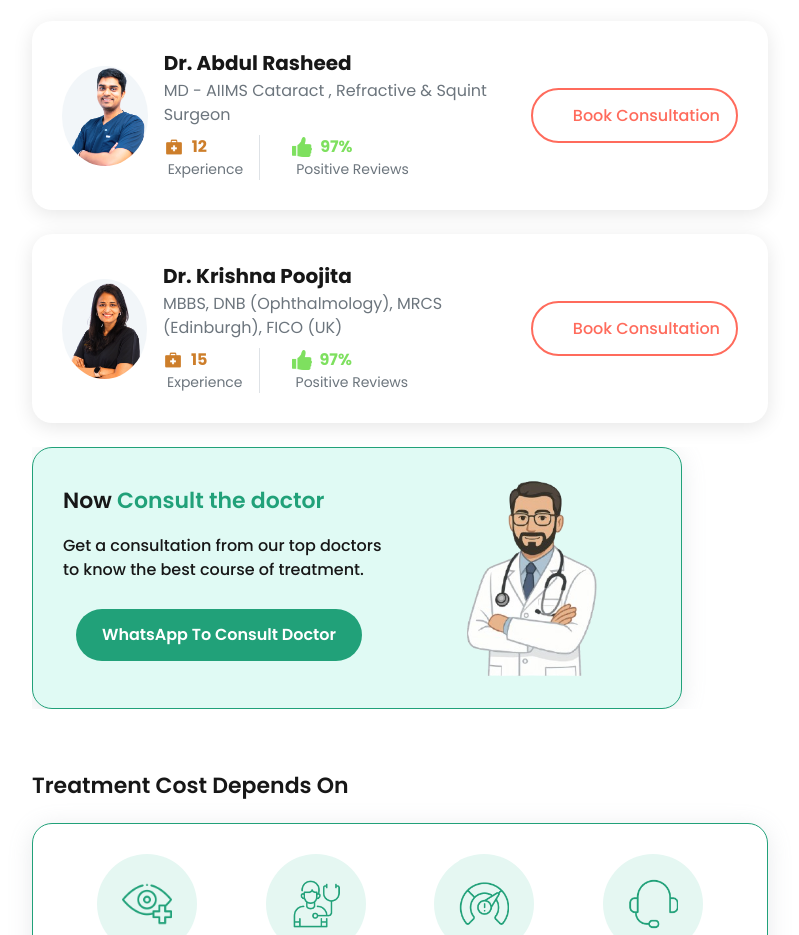
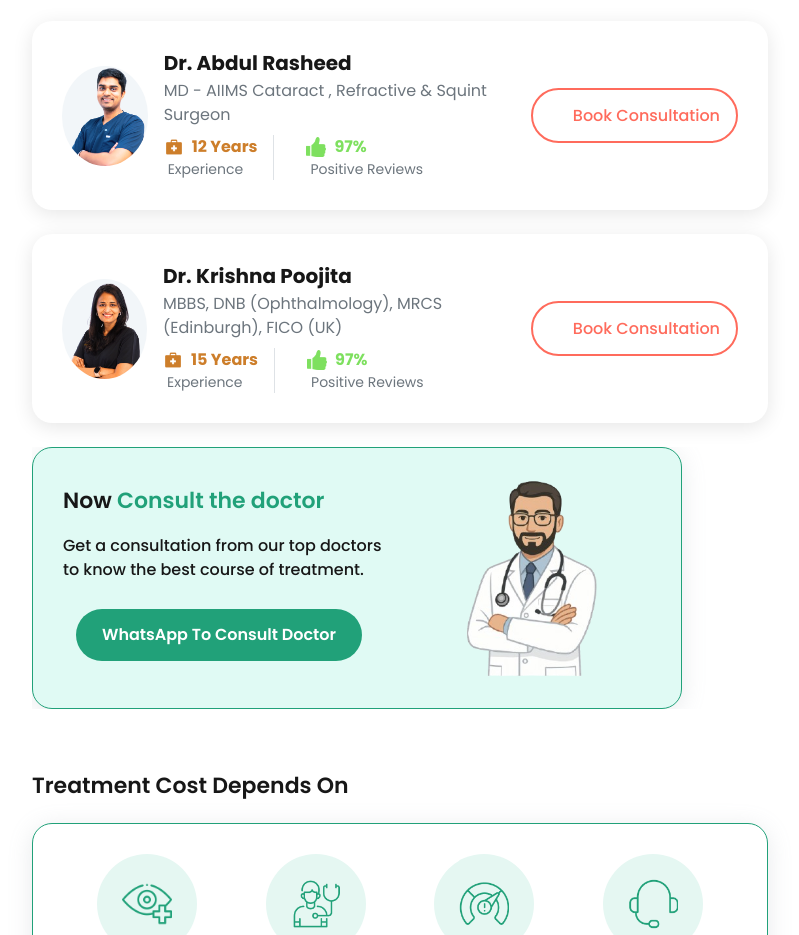
Before and after one commit to contact-igt/glaucoma-eye-frontend, a Next.js app: page / in a window 1280 px wide. Shown: the part 1520-2455 px from the top of the page, without its empty margins (50-849 px from the left). Built offline with nearby package versions, Linux system fonts and the light colour scheme; some icons are missing.

Commit message:
Update index.js
experince changes

```diff
--- a/src/constant/Home/index.js
+++ b/src/constant/Home/index.js
@@ -67,14 +67,14 @@ export const HomeData = {
         img: "/assets/dr-abdul-rasheed.webp",
         name: "Dr. Abdul Rasheed",
         destination: "MD - AIIMS Cataract , Refractive & Squint Surgeon",
-        experience: "12",
+        experience: "12 Years",
         reviews: "97%",
       },
       {
         img: "/assets/dr-krishna-poojita.webp",
         name: "Dr. Krishna Poojita",
         destination: "MBBS, DNB (Ophthalmology), MRCS (Edinburgh), FICO (UK)",
-        experience: "15",
+        experience: "15 Years",
         reviews: "97%",
       },
     ],
```
